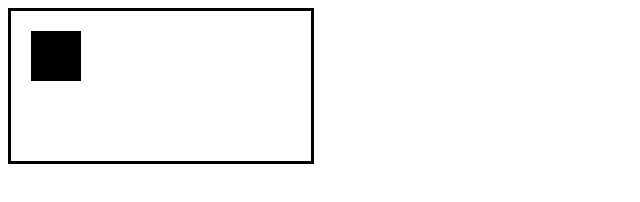
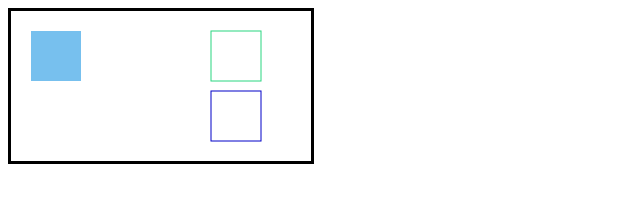
Before and after one commit to Ivants/JuegoDeNavesCanvas, a plain HTML site: page index.html in a window 1280 px wide. Shown: the whole page, without its empty margins (0-640 px from the left). Drawn offline with Linux system fonts and the light colour scheme.

Commit message:
Segunda y tercera parte del curso. Modificacion del contexto, manipulacion de los colores y los formatos que se pueden usuar.

```diff
--- a/index.html
+++ b/index.html
@@ -13,11 +13,17 @@
 		window.addEventListener('load', init);
 		function init(){
 			var canvas = document.getElementById('micanvas');
-			//console.log(canvas);
 			var ctx = canvas.getContext('2d');
+			//(CordenadaX,CoordenadaY,Ancho,Alto)
+			ctx.fillStyle = 'hsla(203,78%,70%,1)';
+			ctx.fillRect(20,20,50,50);
+
+			ctx.strokeStyle = 'hsla(150,68%,50%,1)';
+			ctx.strokeRect(200,20,50,50);
+
+			ctx.strokeStyle = 'rgb(0,0,200)';
+			ctx.strokeRect(200,80,50,50);
 			console.log(ctx);
-			//(CordenadaX,CoordenadaY,Ancho,Alto)
-			ctx.fillRect(20,20,50,50);
 		}
 	</script>
 </body>
```
